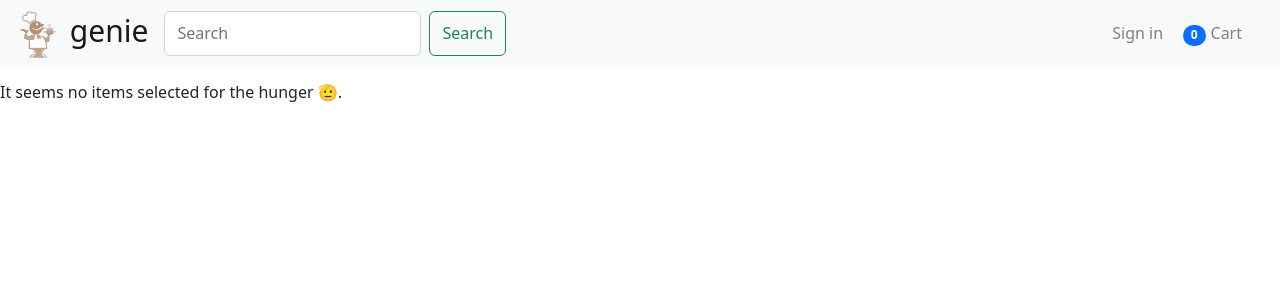
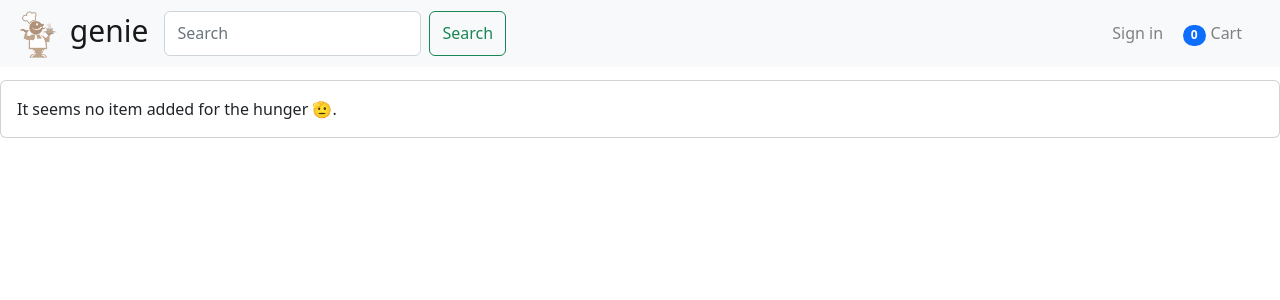
Before and after one commit to SanjeevSaniel/Food_Delivery_App, a React (Create React App) app: page /cart in a window 1280 px wide. Shown: the top 300 px of the page. Built offline with nearby package versions, Linux system fonts and the light colour scheme.

Commit message:
new build version

```diff
--- a/src/components/cart/Cart.jsx
+++ b/src/components/cart/Cart.jsx
@@ -73,7 +73,11 @@ const Cart = () => {
   }, [cartTotal]);
 
   if (cart.length === 0)
-    return <p>It seems no items selected for the hunger 🫡.</p>;
+    return (
+      <div class="card">
+        <div class="card-body">It seems no item added for the hunger 🫡.</div>
+      </div>
+    );
 
   return (
     <div className="cart__container">
```
Also changed, not shown: 7 other files (tests, documents, lock files or other folders).
